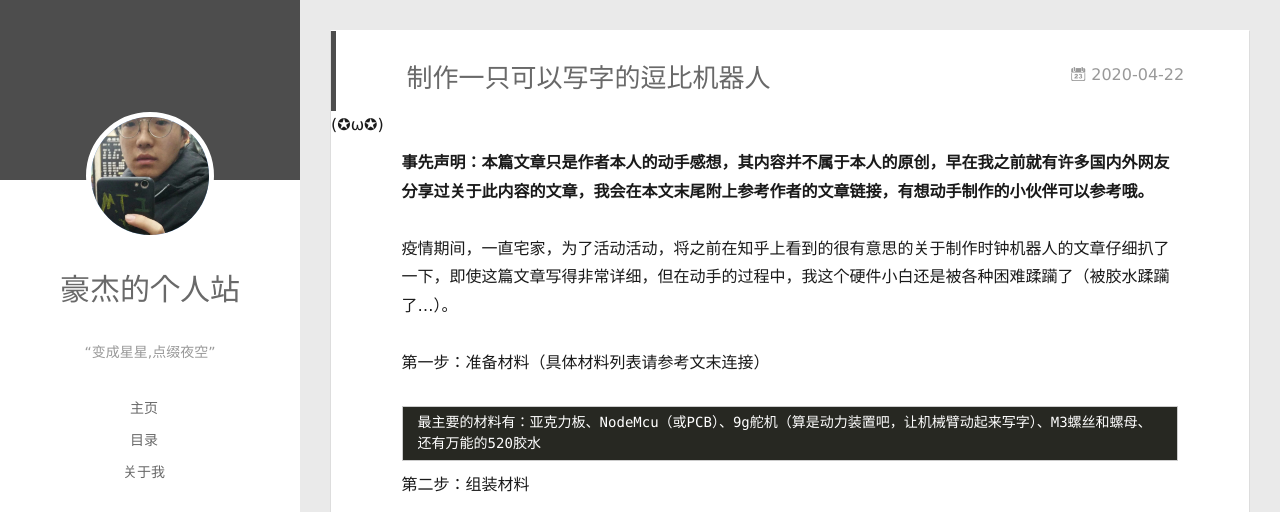
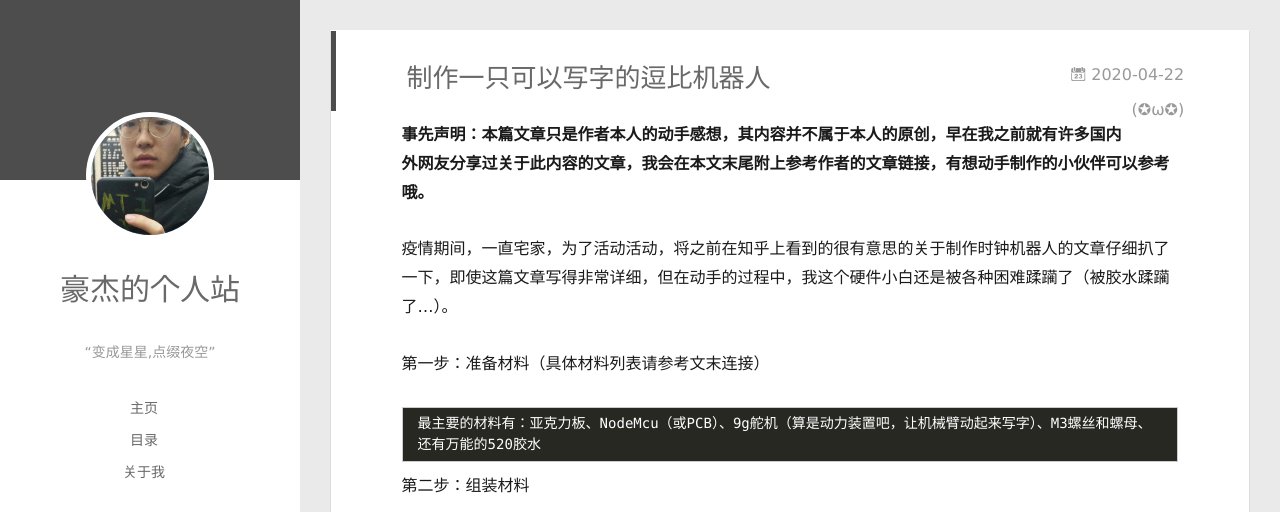
Before and after one commit to HaoJee/haojee.github.io, a plain HTML site: page 42.html in a window 1280 px wide. Shown: the top 512 px of the page. Drawn offline with Linux system fonts and the light colour scheme; some packages are replaced by stand-ins of ours; a script that the page names is missing.

Commit message:
Site updated: 2020-04-25 15:09:43

```diff
--- a/42.html
+++ b/42.html
@@ -181,11 +181,12 @@
         <a href="/42.html" class="archive-article-date">
   	<time datetime="2020-04-22T10:35:22.000Z" itemprop="datePublished"><i class="icon-calendar icon"></i>2020-04-22</time>
 </a>
+		<br/>
+		<span id="busuanzi_container_page_pv" style="color:#999;margin-right:7.6923%;float:right;">
+		  (✪ω✪) <span id="busuanzi_value_page_pv"></span>
+		</span>
 
       </header>
-		<span id="busuanzi_container_page_pv" style="display:block;flex:right">
-		  (✪ω✪) <span id="busuanzi_value_page_pv"></span>
-		</span>
 
     <div class="article-entry" itemprop="articleBody">
 
```
Also changed, not shown: about/index.html (+4 -3 lines), index.html (+4 -3 lines).
